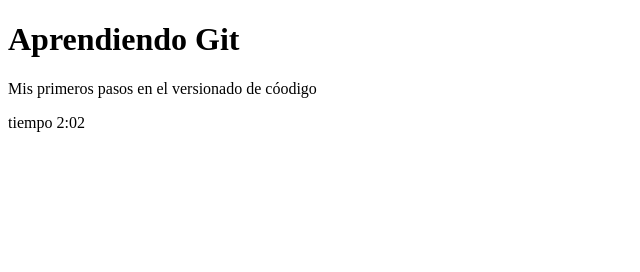
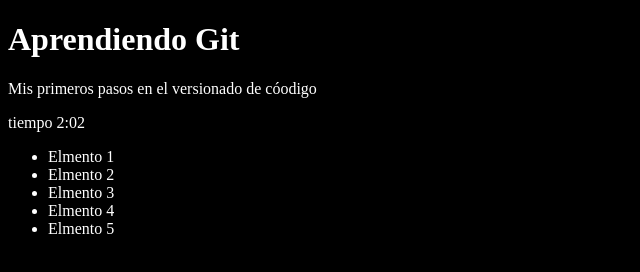
Before and after one commit to oliverbuenaguez/test-repository, a plain HTML site: page index.html in a window 1280 px wide. Shown: the whole page, without its empty margins (0-640 px from the left). Drawn offline with Linux system fonts and the light colour scheme.

Commit message:
Agrgando style css al ndex.html

```diff
--- a/index.html
+++ b/index.html
@@ -4,6 +4,7 @@
 <head>
   <meta charset="UTF-8">
   <meta name="viewport" content="width=device-width, initial-scale=1.0">
+  <link rel="stylesheet" href="style.css">
   <title>Git</title>
 </head>
 
@@ -11,6 +12,13 @@
   <h1>Aprendiendo Git</h1>
   <p>Mis primeros pasos en el versionado de cóodigo</p>
   <p>tiempo 2:02</p>
+  <ul>
+    <li>Elmento 1</li>
+    <li>Elmento 2</li>
+    <li>Elmento 3</li>
+    <li>Elmento 4</li>
+    <li>Elmento 5</li>
+  </ul>
 </body>
 
 </html>
```
